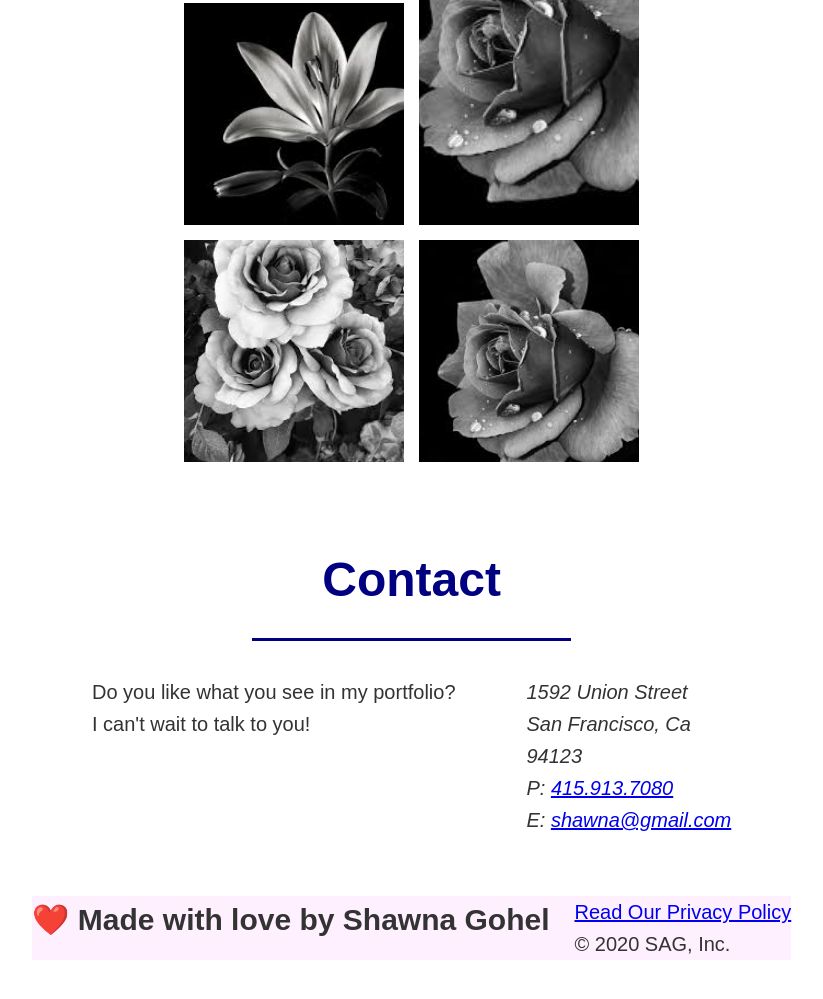
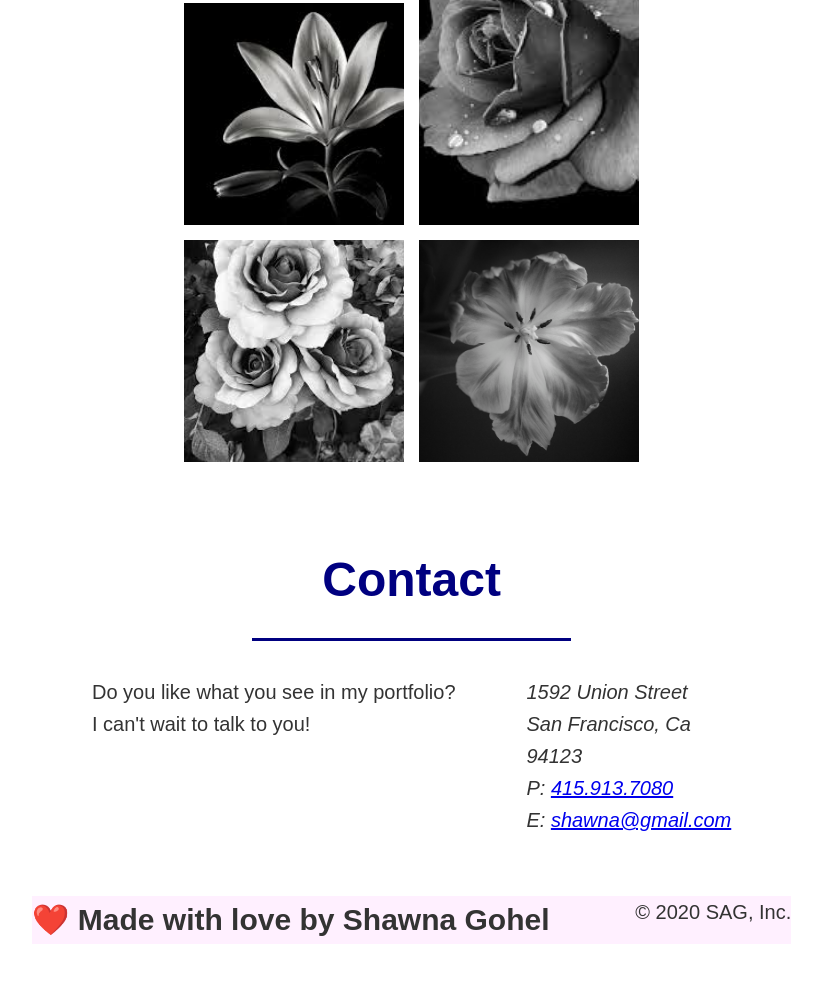
Before and after one commit to shawnagohel/Personal_portfolio, a plain HTML site: page index.html in a window 1280 px wide. Shown: the part 961-1960 px from the top of the page, without its empty margins (88-911 px from the left). Drawn offline with Linux system fonts and the light colour scheme.

Commit message:
update flower image

```diff
--- a/index.html
+++ b/index.html
@@ -68,7 +68,7 @@
                 <img src="../Personal_portfolio/assets/images/flower5.jpg" alt="Gallery image 5" class="gallery__img">
             </figure>
             <figure class="gallery__item gallery__item--6">
-                <img src="../Personal_portfolio/assets/images/flower.jpg" alt="Gallery image 6" class="gallery__img">
+                <img src="../Personal_portfolio/assets/images/flower6.jpg" alt="Gallery image 6" class="gallery__img">
             </figure>
         </div>
     </div>
@@ -96,7 +96,6 @@
 <footer>
   <h2>❤️ Made with love by Shawna Gohel</h2>
   <div>
-    <a href="./privacy-policy.html">Read Our Privacy Policy</a><br />
     &copy; 2020 SAG, Inc.
   </div>
 </footer>
```
Also changed, not shown: assets/style.css (+4 -19 lines), assets/images/flower6.jpg (added).
